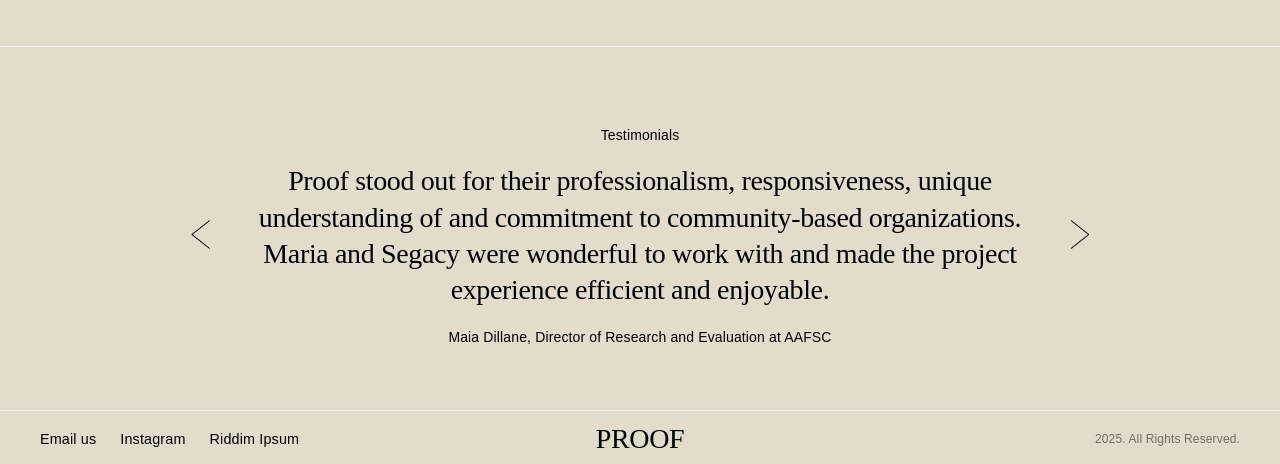
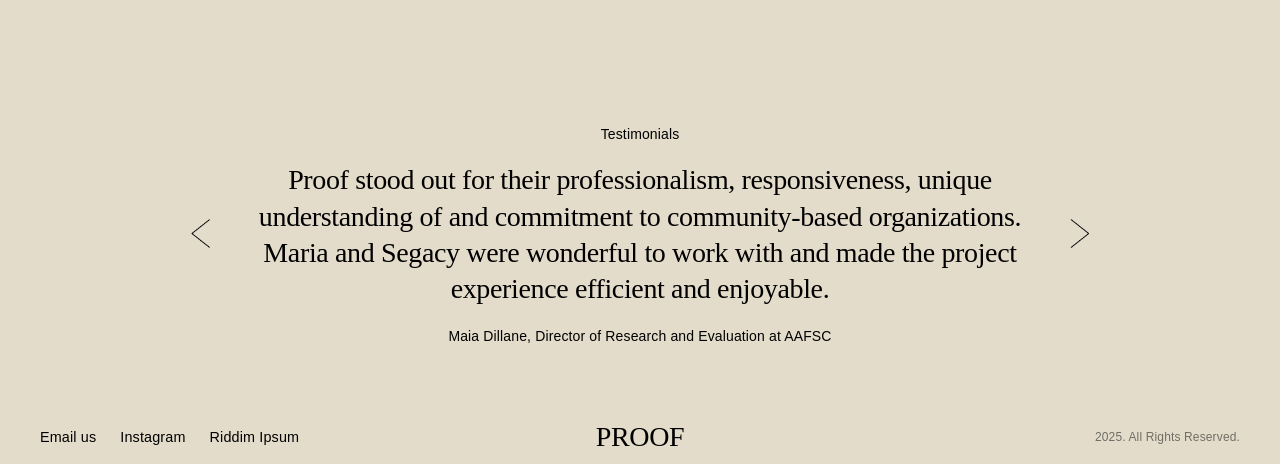
Before and after one commit to mmergal92/Proof_website, a React (Create React App) app: page / in a window 1280 px wide. Shown: the part 964-1428 px from the top of the page. Built offline with nearby package versions, Linux system fonts and the light colour scheme; the HTML template or start-up script is replaced by a standard one; a web font is replaced by a local one.

Commit message:
border color

```diff
--- a/src/App.css
+++ b/src/App.css
@@ -713,7 +713,7 @@ input[type=number]::-webkit-outer-spin-button {
 .testimonial {
   text-align: center;
   margin-top: 48px;
-  border-top: 1px solid #eee;
+  border-top: 1px solid #000 0.1;
   padding-top: 80px;
   padding-left: 40px;
   padding-right: 40px;
@@ -962,7 +962,7 @@ blockquote {
 
 
 footer {
-  border-top: 1px solid #eee;
+  border-top: 1px solid #000 0.1;
 }
 .footer-right-nav{
   color: black;
```
